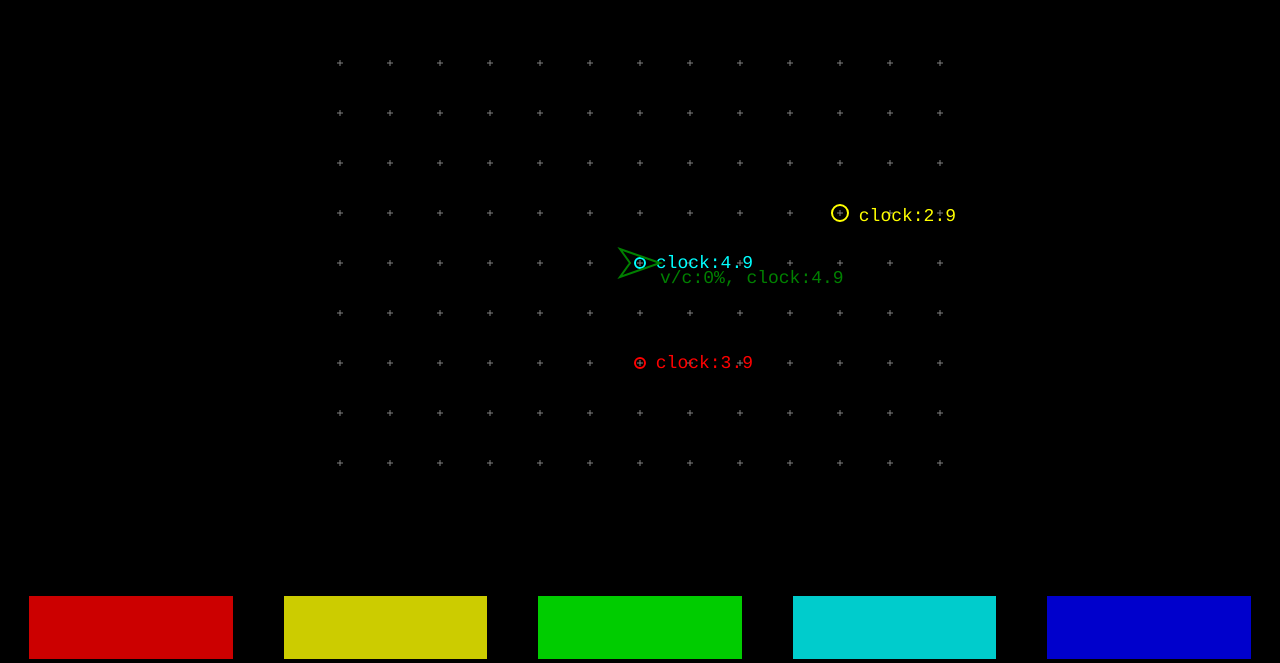
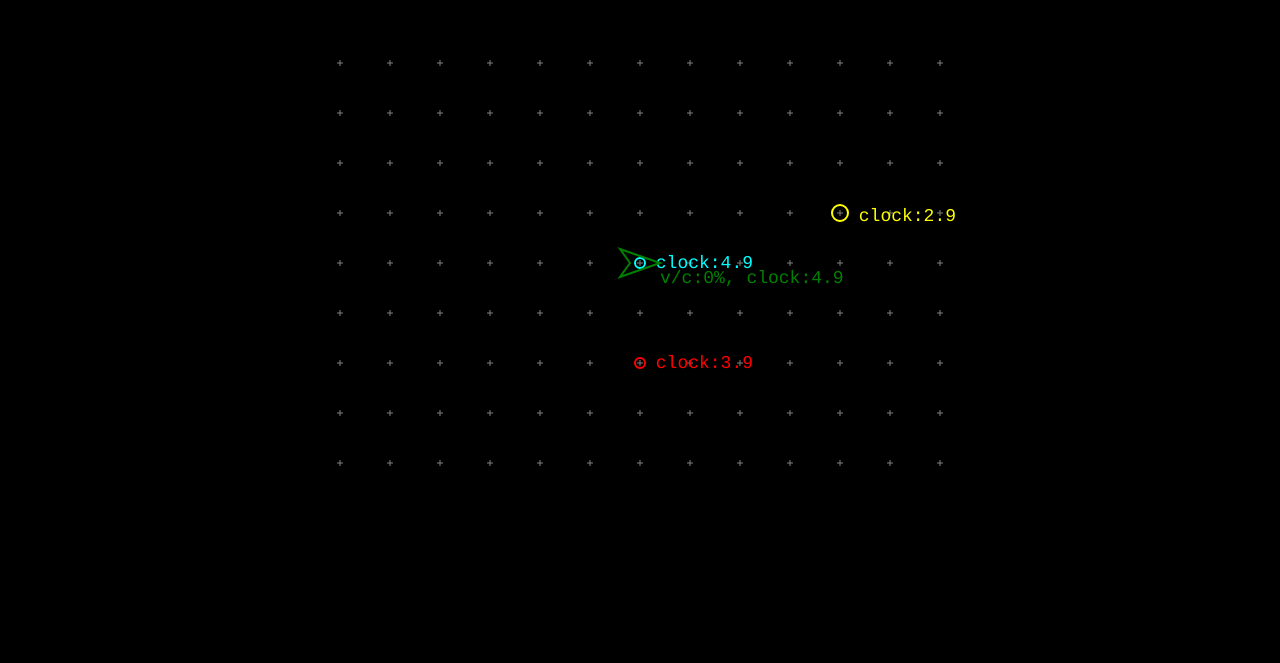
Before and after one commit to palazzol/starship, a plain HTML site: page js/index.html in a window 1280 px wide. Shown: the part 137-800 px from the top of the page. Drawn offline with Linux system fonts and the light colour scheme.

Commit message:
Changeover to fullscreen canvas

```diff
--- a/js/index.html
+++ b/js/index.html
@@ -2,79 +2,17 @@
 <html>
 <head>
 <style>
+* { margin:0; padding:0; } /* to remove the top and left whitespace */
+html, body { width:100%; height:100%; } /* just to be sure these are full screen*/
+canvas { display:block; } /* To remove the scrollbars */
 body {background-color:black;color:white}
-canvas {border:0px solid #ffffff}
-#gameArea {
-  position: absolute;
-  left: 50%;
-  top: 50%;
-}
-#gameCanvas {
-  width: 100%;
-  height: 100%;
-}
-#buttonPanel {
-  position: absolute;
-  width: 100%;
-  height: 8%;
-  bottom: 0;
-}
-#button1 {
-  position: absolute;
-  left: 2%;
-  width: 16%;
-  height: 100%;
-  opacity: 0.8;
-  background-color: #ff0000;
-}
-#button2 {
-  position: absolute;
-  left: 22%;
-  width: 16%;
-  height: 100%;
-  opacity: 0.8;
-  background-color: #ffff00;
-}
-#button3 {
-  position: absolute;
-  left: 42%;
-  width: 16%;
-  height: 100%;
-  opacity: 0.8;
-  background-color: #00ff00;
-}
-#button4 {
-  position: absolute;
-  left: 62%;
-  width: 16%;
-  height: 100%;
-  opacity: 0.8;
-  background-color: #00ffff;
-}
-#button5 {
-  position: absolute;
-  left: 82%;
-  width: 16%;
-  height: 100%;
-  opacity: 0.8;
-  background-color: #0000ff;
-}
 </style>
 </head>
 <body>
 <!--
 <h1>2D Relativistic Starship simulation</h1>
 --!>
-<div id="gameArea">
-  <canvas id="gameCanvas"></canvas>
-  <div id="buttonPanel">
-    <div id="button1"></div>
-    <div id="button2"></div>
-    <div id="button3"></div>
-    <div id="button4"></div>
-    <div id="button5"></div>
-  </div>
-</div>
+<canvas id="gameCanvas"></canvas>
 <script src="sr.js"></script>
 <script src="starship.js"></script>
 <script src="main.js"></script>
--- a/js/main.js
+++ b/js/main.js
@@ -68,14 +68,9 @@ function main() {
     };
 
 	this.resizeGame = function(e) {
-		var newWidth = window.innerWidth-8;
-    	var newHeight = window.innerHeight-8;
-    	var gameArea = document.getElementById('gameArea');
+		var newWidth = window.innerWidth;
+    	var newHeight = window.innerHeight;
     	var gameCanvas = document.getElementById('gameCanvas');
-		gameArea.style.height = newHeight+'px';
-		gameArea.style.width = newWidth+'px';
-		gameArea.style.marginTop = (-newHeight / 2) + 'px';
-		gameArea.style.marginLeft = (-newWidth / 2) + 'px';
 		gameCanvas.width = newWidth;
     	gameCanvas.height = newHeight;
     	size = [newWidth, newHeight];
```
